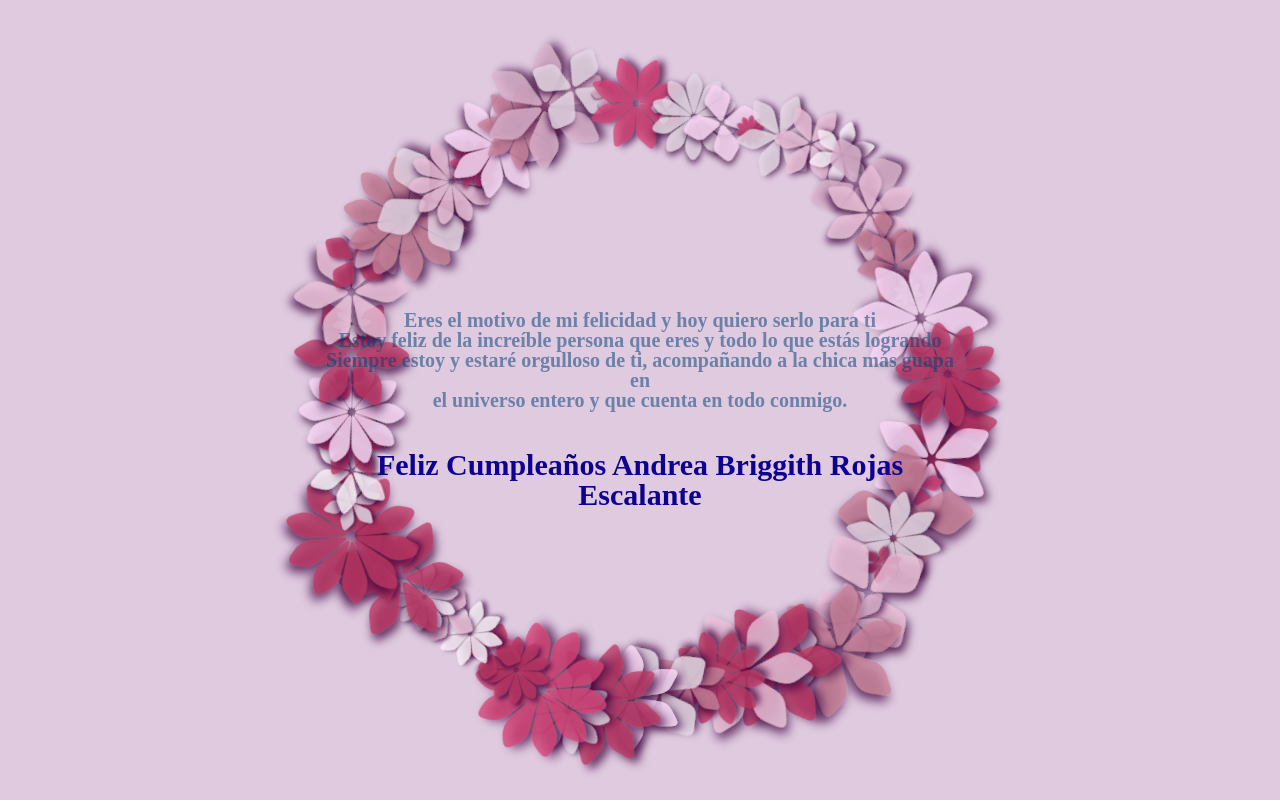
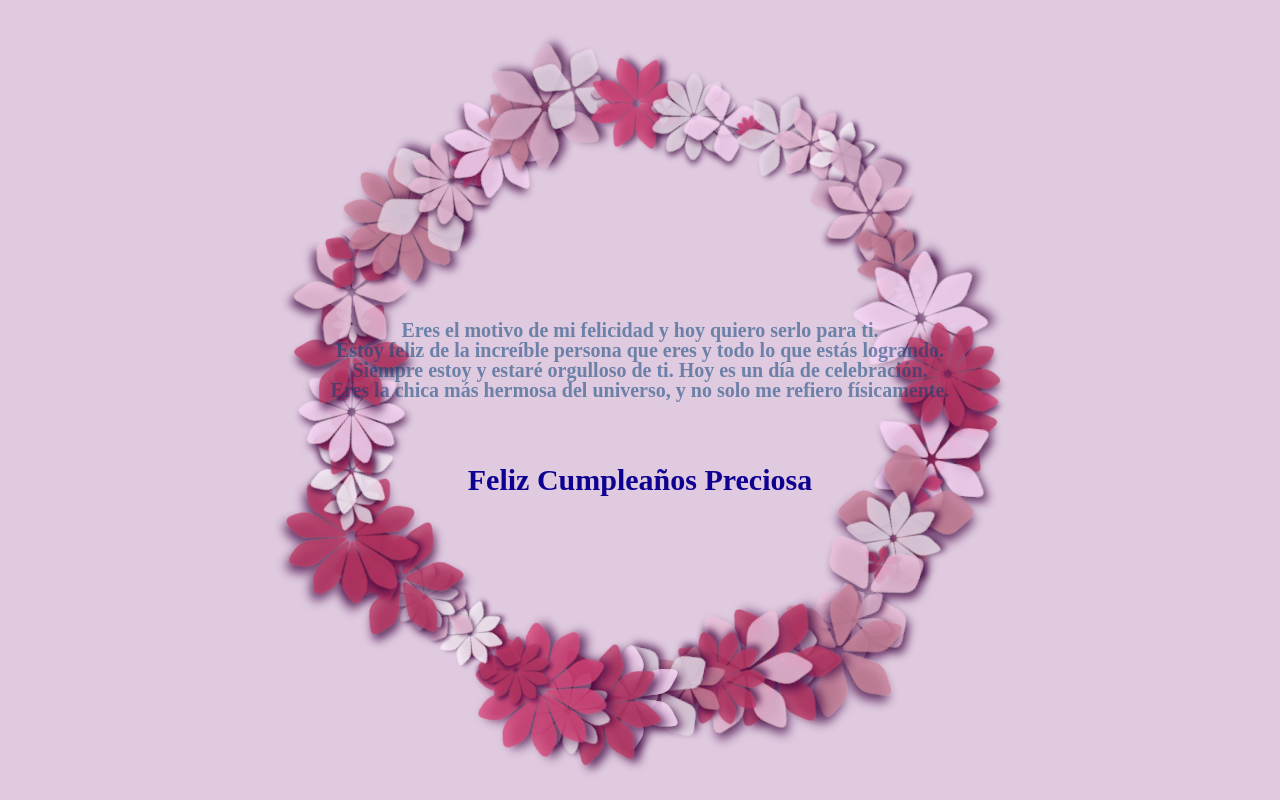
Before and after one commit to Christian-410/floresCumplea-os, a plain HTML site: page index.html in a window 1280 px wide. Drawn offline with nearby package versions, Linux system fonts and the light colour scheme.

Commit message:
Update index.html

```diff
--- a/index.html
+++ b/index.html
@@ -46,11 +46,11 @@
 
 </svg>
 <!-- Texto en el centro -->
-<div id="texto1">Feliz Cumpleaños Andrea Briggith Rojas Escalante</div>
-<div id="texto2">Eres el motivo de mi felicidad y hoy quiero serlo para ti <br>
-  Estoy feliz de la increíble persona que eres y todo lo que estás logrando <br>
-  Siempre estoy y estaré orgulloso de ti, acompañando a la chica más guapa en <br>
-  el universo entero y que cuenta en todo conmigo.
+<div id="texto1">Feliz Cumpleaños Preciosa</div>
+<div id="texto2">Eres el motivo de mi felicidad y hoy quiero serlo para ti. <br>
+  Estoy feliz de la increíble persona que eres y todo lo que estás logrando. <br>
+  Siempre estoy y estaré orgulloso de ti. Hoy es un día de celebración. <br>
+  Eres la chica más hermosa del universo, y no solo me refiero físicamente.
 
 </div>
 
```
